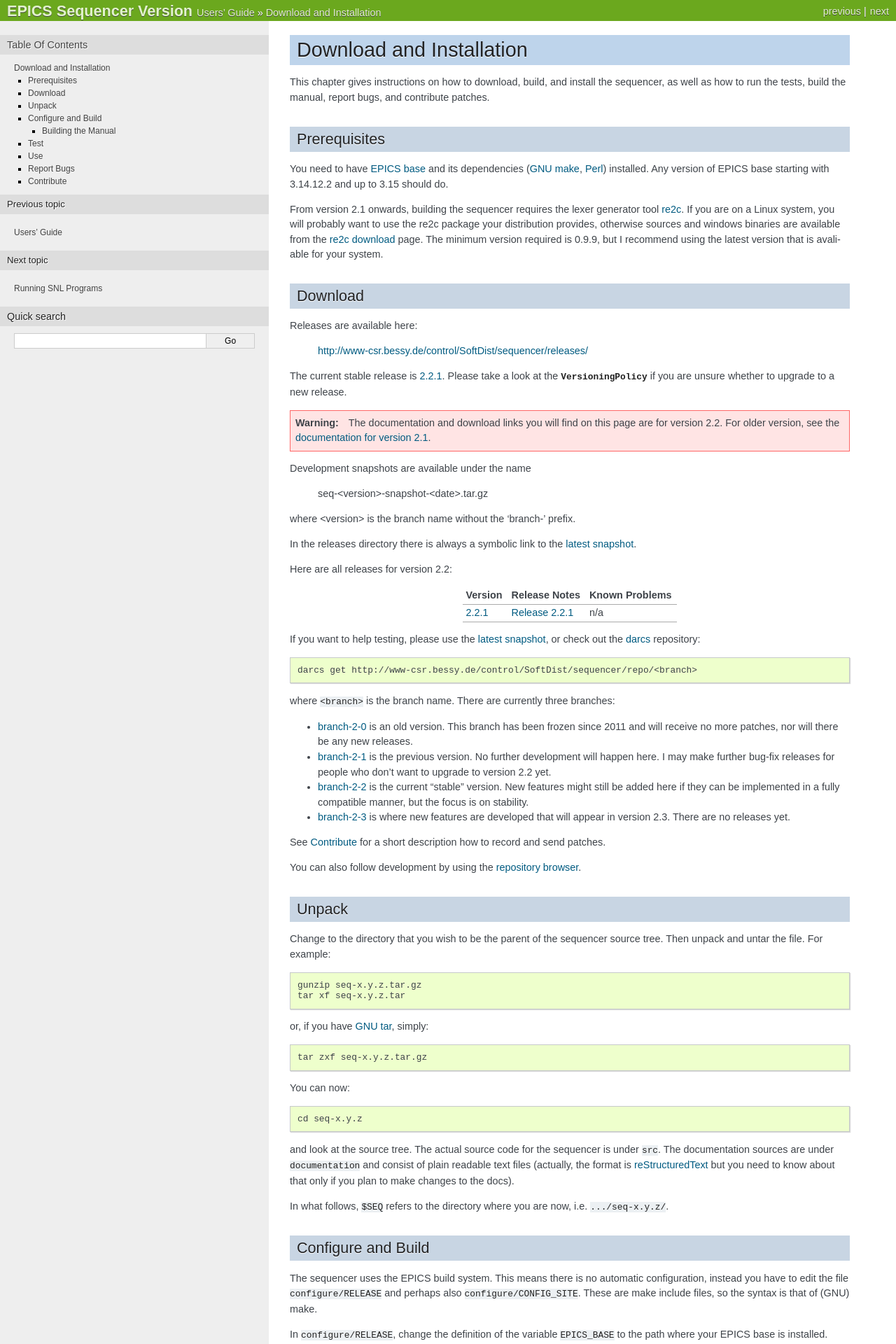
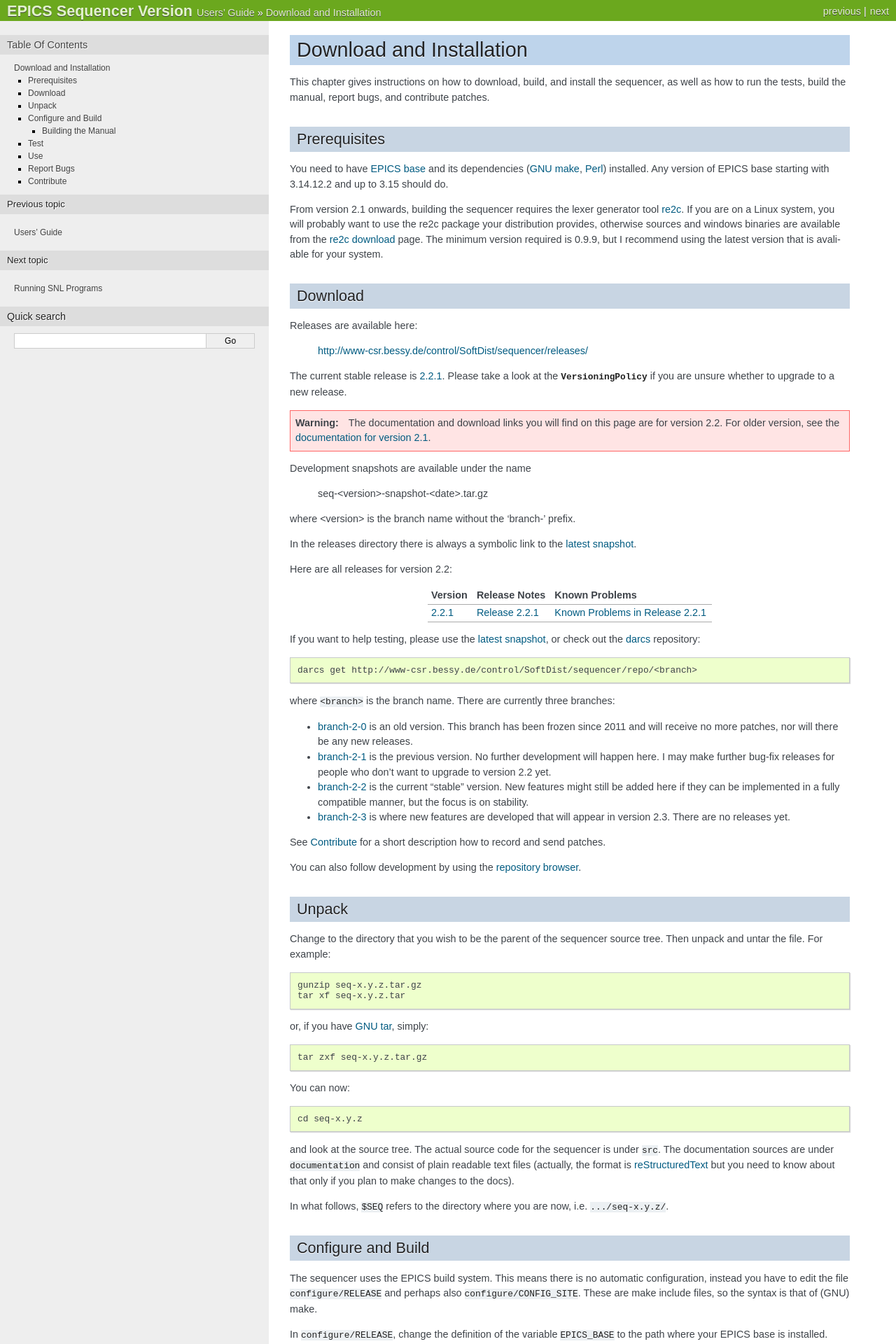
Before and after one commit to jeonghanlee/sequencer-2-2, a Sphinx documentation site: the page built from documentation/Installation.txt, in a window 1280 px wide. Shown: the top 1920 px of the page at 70% size. Built offline with Sphinx 7.4.7, drawn with Linux system fonts in a browser that asks for light colours; pages that are not in the unit, such as notebooks, are missing from menus.

Commit message:
docs: added link to known problems for 2.2.1 in download table

```diff
--- a/documentation/Installation.txt
+++ b/documentation/Installation.txt
@@ -56,7 +56,7 @@
    ========== =========================== ============================
    Version    Release Notes               Known Problems
    ========== =========================== ============================
-   `2.2.1`_   `Release_Notes_2.2.1`       n/a
+   `2.2.1`_   `Release_Notes_2.2.1`       `Known_Problems_2.2.1`
    ========== =========================== ============================
 
 If you want to help testing, please use
```
